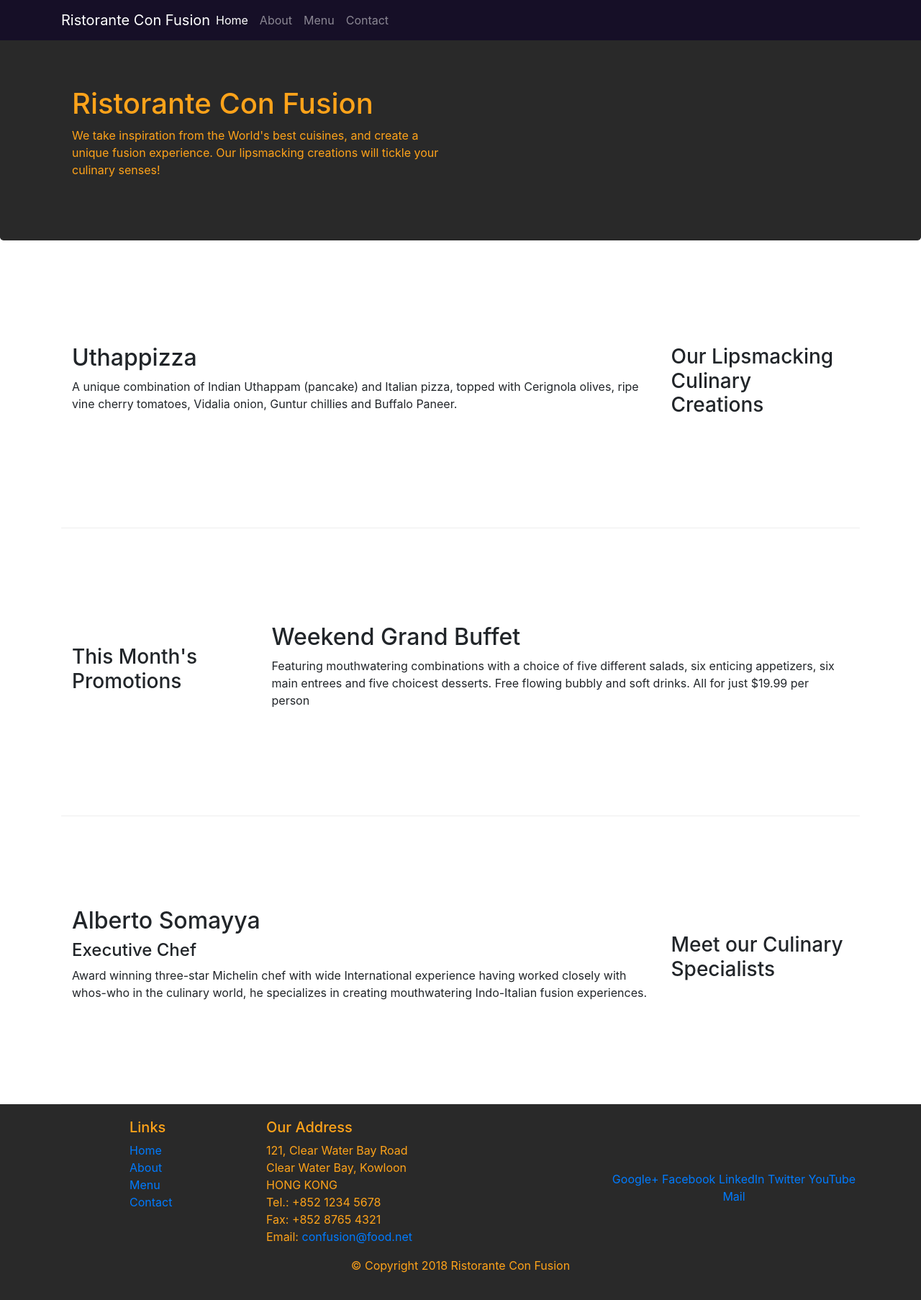
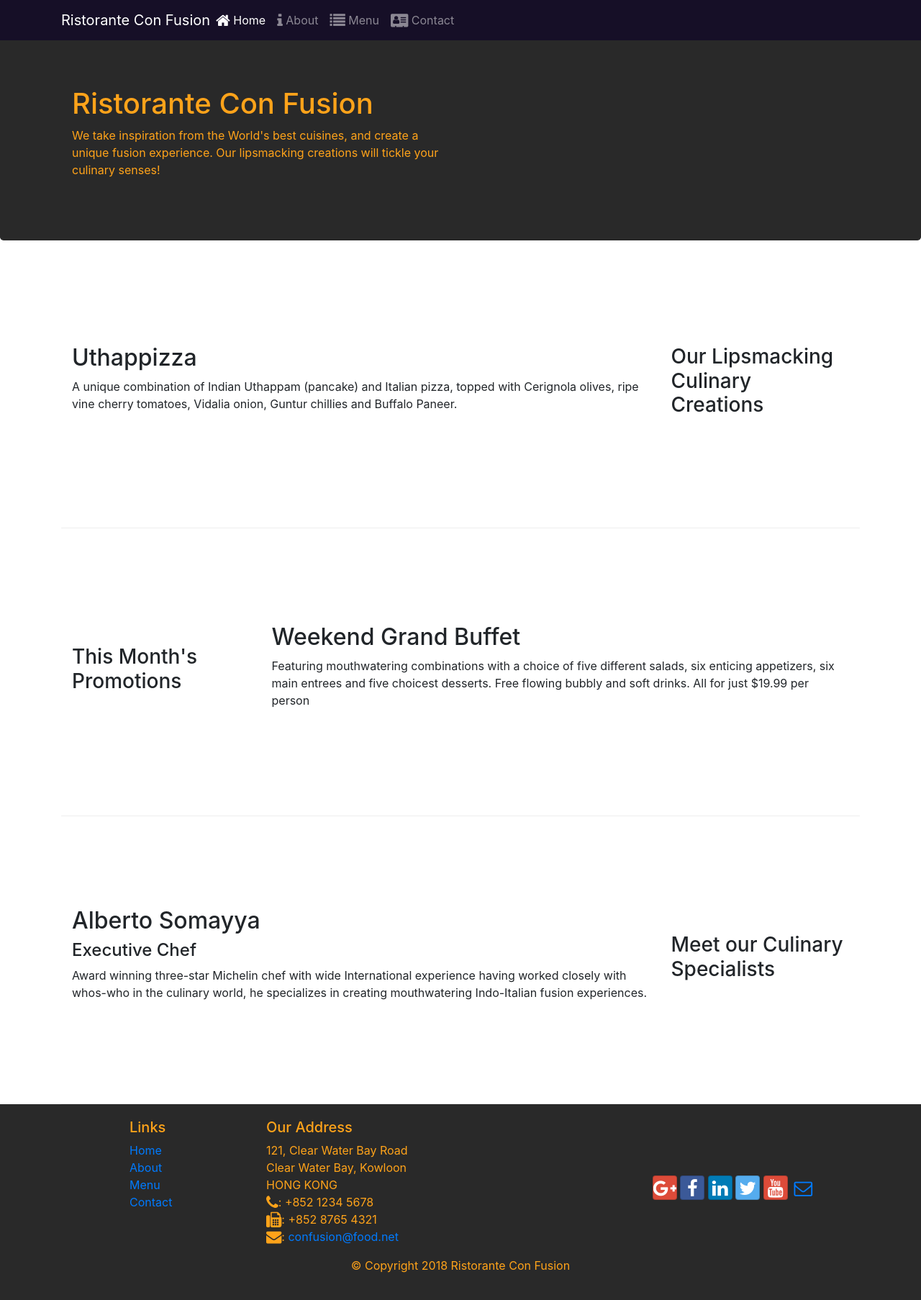
Before and after one commit to njonbayou/conFusion, a website: page index.html in a window 1280 px wide. Shown: the whole page at 72% size. Drawn offline with nearby package versions, Linux system fonts and the light colour scheme.

Commit message:
icon fonts

```diff
--- a/index.html
+++ b/index.html
@@ -8,6 +8,8 @@
 
     <!-- Bootstrap CSS -->
     <link rel="stylesheet" href="node_modules/bootstrap/dist/css/bootstrap.min.css">
+    <link rel="stylesheet" href="node_modules/font-awesome/css/font-awesome.min.css">
+    <link rel="stylesheet" href="node_modules/bootstrap-social/bootstrap-social.css">
     <link rel="stylesheet" href="css/styles.css">
     <title>Ristorante Con Fusion</title>
 </head>
@@ -21,10 +23,10 @@
            <a class="navbar-brand mr-auto" href="./index.html">Ristorante Con Fusion</a>
            <div class="collapse navbar-collapse" id="Navbar">
            <ul class="navbar-nav mr-auto">
-                    <li class="nav-item active"><a class="nav-link" href="#">Home</a></li>
-                    <li class="nav-item"><a class="nav-link" href="./aboutus.html">About</a></li>
-                    <li class="nav-item"><a class="nav-link" href="#">Menu</a></li>
-                    <li class="nav-item"><a class="nav-link" href="">Contact</a></li>
+                    <li class="nav-item active"><a class="nav-link" href="#"><span class="fa fa-home fa-lg"></span> Home</a></li>
+                    <li class="nav-item"><a class="nav-link" href="./aboutus.html"><span class="fa fa-info fa-lg"></span> About</a></li>
+                    <li class="nav-item"><a class="nav-link" href="#"><span class="fa fa-list fa-lg"></span> Menu</a></li>
+                    <li class="nav-item"><a class="nav-link" href="#"><span class="fa fa-address-card fa-lg"></span> Contact</a></li>
                 </ul>
            </div>
         </div>
@@ -96,19 +98,20 @@
 		              121, Clear Water Bay Road<br>
 		              Clear Water Bay, Kowloon<br>
 		              HONG KONG<br>
-		              Tel.: +852 1234 5678<br>
-		              Fax: +852 8765 4321<br>
-		              Email: <a href="mailto:confusion@food.net">confusion@food.net</a>
+                      <i class="fa fa-phone fa-lg"></i>: +852 1234 5678<br>
+                      <i class="fa fa-fax fa-lg"></i>: +852 8765 4321<br>
+                      <i class="fa fa-envelope fa-lg"></i>:
+                      <a href="mailto:confusion@food.net">confusion@food.net</a>
 		           </address>
                 </div>
                 <div class="col-12 col-sm-4 align-self-center">
                     <div class="text-center">
-                        <a href="http://google.com/+">Google+</a>
-                        <a href="http://www.facebook.com/profile.php?id=">Facebook</a>
-                        <a href="http://www.linkedin.com/in/">LinkedIn</a>
-                        <a href="http://twitter.com/">Twitter</a>
-                        <a href="http://youtube.com/">YouTube</a>
-                        <a href="mailto:">Mail</a>
+                        <a class="btn btn-social-icon btn-google" href="http://google.com/+"><i class="fa fa-google-plus"></i></a>
+                        <a class="btn btn-social-icon btn-facebook" href="http://www.facebook.com/profile.php?id="><i class="fa fa-facebook"></i></a>
+                        <a class="btn btn-social-icon btn-linkedin" href="http://www.linkedin.com/in/"><i class="fa fa-linkedin"></i></a>
+                        <a class="btn btn-social-icon btn-twitter" href="http://twitter.com/"><i class="fa fa-twitter"></i></a>
+                        <a class="btn btn-social-icon btn-google" href="http://youtube.com/"><i class="fa fa-youtube"></i></a>
+                        <a class="btn btn-social-icon" href="mailto:"><i class="fa fa-envelope-o"></i></a>
                     </div>
                 </div>
            </div>
--- a/package.json
+++ b/package.json
@@ -16,6 +16,8 @@
   "dependencies": {
     "@popperjs/core": "^2.5.4",
     "bootstrap": "^4.0.0",
+    "bootstrap-social": "^5.1.1",
+    "font-awesome": "^4.7.0",
     "jquery": "^3.3.1"
   }
 }
```
Also changed, not shown: aboutus.html (+16 -13 lines), 1 other file.
